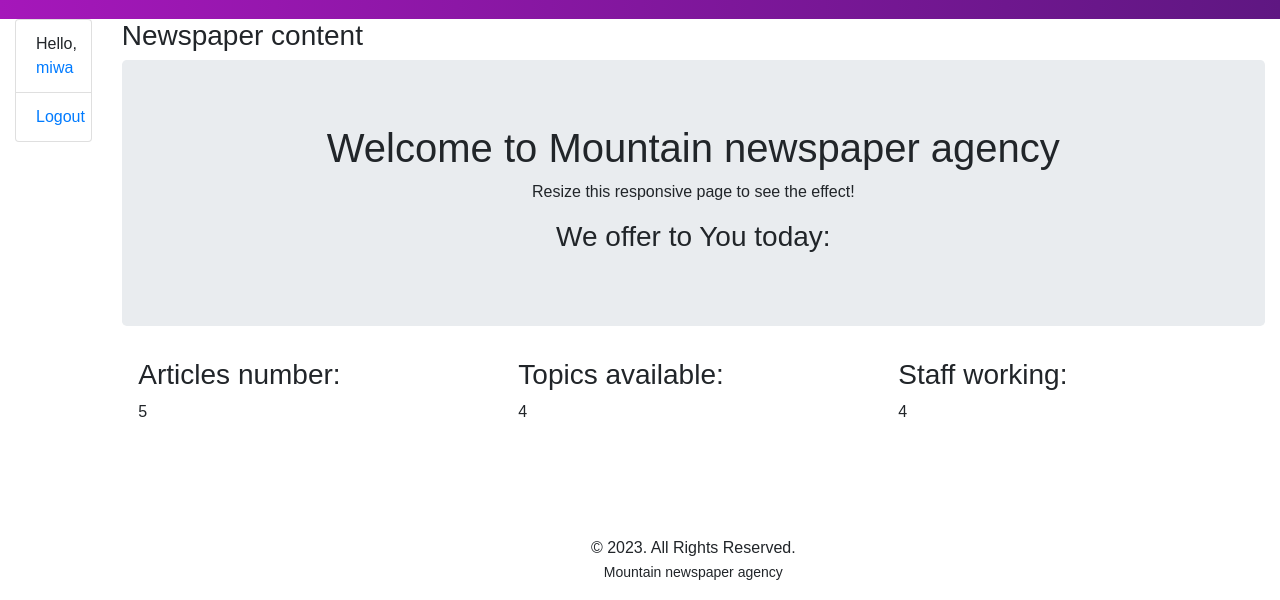
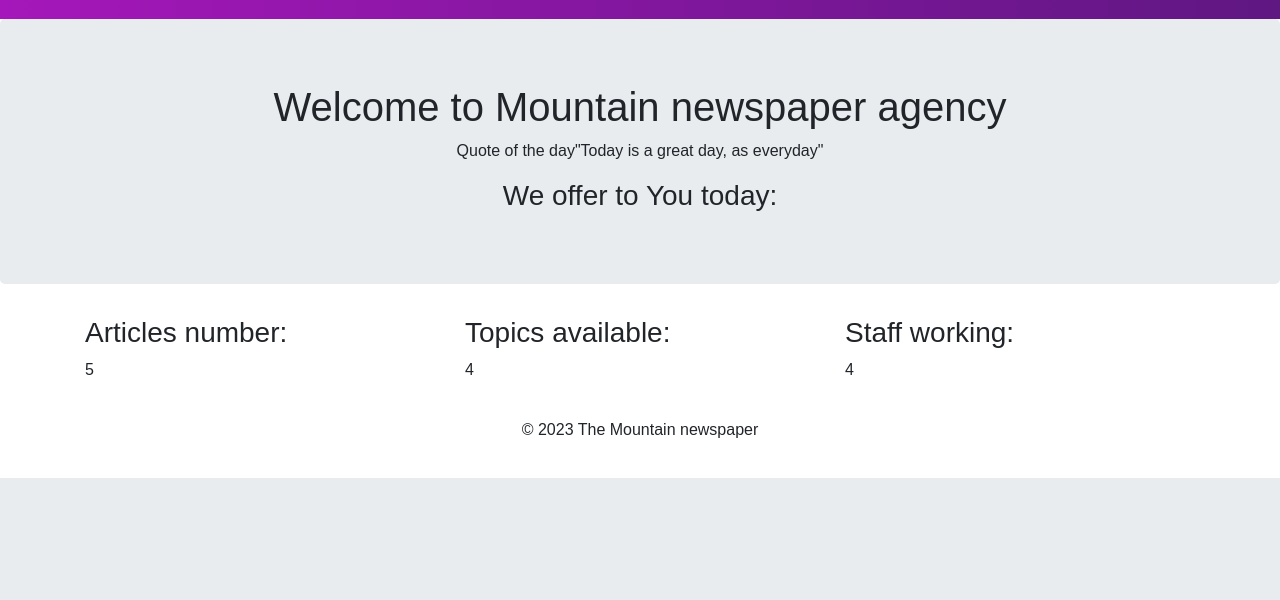
Before and after one commit to skmiwa1/newspaper-agency, a Django app: page / in a window 1280 px wide. Shown: the part 334-934 px from the top of the page. After the commit the page ends 812 px from the top, so only its background shows below. Run offline with Django 4.2, Linux system fonts and the light colour scheme; a user stored in the database is signed in; data comes from the database, SQL or seed files in the repository; both versions use the stored data as it was after the commit; some libraries are stand-ins or nearby versions.

Commit message:
footer add

```diff
--- a/static/css/style.css
+++ b/static/css/style.css
@@ -2,7 +2,9 @@
 {
     font-family: sans-serif;
     font-weight: lighter;
-
+    min-height: 100vh;
+    display: flex;
+    flex-direction: column;
 }
 #nav-bar
 {
@@ -43,3 +45,21 @@
     font-weight: 600;
     margin-top: 100px;
 }
+#foot p
+{
+    margin-top: auto;
+
+}
+/* --------- DYN-CONTENT ---------*/
+/* --------- FOOTER ---------*/
+.footer {
+    background-image: linear-gradient(to right, var(--first), var(--second));
+    color: var(--fourth);
+
+    margin-top: auto;
+}
+
+.footer-box{
+    padding: 20px;
+}
+/* --------- FOOTER ---------*/
--- a/templates/base.html
+++ b/templates/base.html
@@ -18,32 +18,9 @@
 </head>
 <body>
 
-  <section id="nav-bar">
-
-  <nav class="navbar navbar-expand-lg navbar-light">
-    <a class="navbar-brand" href="#"><img src="{% static 'img' %}" alt=""></a>
-    <button class="navbar-toggler" type="button" data-toggle="collapse" data-target="#navbarNav" aria-controls="navbarNav" aria-expanded="false" aria-label="Toggle navigation">
-      <span class="navbar-toggler-icon"></span>
-    </button>
-    <div class="collapse navbar-collapse" id="navbarNav">
-      <ul class="navbar-nav ml-auto">
-        <li class="nav-item active">
-          <a class="nav-link" href="{% url 'newspaper:index' %}">Home</a>
-        </li>
-        <li class="nav-item">
-          <a class="nav-link" href="{% url 'newspaper:topic-list' %}">All topics</a>
-        </li>
-        <li class="nav-item">
-          <a class="nav-link" href="{% url 'newspaper:article-list' %}">All articles</a>
-        </li>
-        <li class="nav-item">
-          <a class="nav-link " href="{% url 'newspaper:redactor-list' %}">Redactors</a>
-        </li>
-      </ul>
-    </div>
-  </nav>
-
-  </section>
+      {% block sidebar %}
+          {% include "includes/sidebar.html" %}
+      {% endblock %}
 {#  -----------------------#}
 <section id="banner">
   <div class="container">
@@ -55,29 +32,14 @@
   </div>
   </div>
 
+  </section>
 
-  </section>
-  <html>
-      <div class="container-fluid">
-          <div class="row">
-              <div class="col-sm-1">
-                  {% block sidebar %}
-                      {% include "includes/sidebar.html" %}
-                  {% endblock %}
-              </div>
-              <div class="col-sm-11">
-                  {% block content %}{% endblock %}
-
+      {% block content %} {% endblock %}
       {% block pagination %}
         {% include "includes/pagination.html" %}
       {% endblock %}
       {% block footer %}
         {% include "includes/footer.html" %}
       {% endblock %}
-              </div>
-
-          </div>
-      </div>
-  </html>
 
 </body>
--- a/templates/includes/footer.html
+++ b/templates/includes/footer.html
@@ -1,11 +1,15 @@
-<footer class="probootstrap_section probootstrap-border-top">
+<section class="footer">
+  {% load static %}
+{#  <img src="{% static 'images/wave_down.png' %}" alt="" class="footer-img">#}
   <div class="container">
-    <div class="row mb-5">
-    </div>
-    <div class="row pt-5">
-      <div class="col-md-12 text-center">
-        <p class="probootstrap_font-14">&copy; 2023. All Rights Reserved. <br></a><small>Mountain newspaper agency</small></p>
+    <div class="row text-center">
+      <div class="col-md-3 footer-box"></div>
+      <div class="col-md-6 footer-box">
+        <p>
+          © 2023 The Mountain newspaper
+        </p>
+
       </div>
     </div>
   </div>
-</footer>
+</section>
--- a/templates/includes/pagination.html
+++ b/templates/includes/pagination.html
@@ -1,5 +1,5 @@
-
-{% if is_paginated %}
+<div class="container">
+  {% if is_paginated %}
   <ul class="pagination">
     {% if page_obj.has_previous %}
       <li class="page-item">
@@ -16,3 +16,4 @@
     {% endif %}
   </ul>
 {% endif %}
+</div>
--- a/templates/includes/sidebar.html
+++ b/templates/includes/sidebar.html
@@ -1,10 +1,37 @@
+  <section id="nav-bar">
 
-<ul class="sidebar-nav list-group">
-  {% if user.is_authenticated %}
-    <li class="list-group-item">Hello, <a href="{{ user.get_absolute_url }}">{{ user.get_username }}</a></li>
-    <li class="list-group-item"><a href="{% url 'logout'%}?next={{request.path}}">Logout</a></li>
-  {% else %}
-    <li class="list-group-item"><a href="{% url 'login'%}?next={{request.path}}">Login</a></li>
-  {% endif %}
+  <nav class="navbar navbar-expand-lg navbar-light">
+{#    {% block login %}{% include 'includes/sidebar.html' %}{% endblock %}#}
+    <button class="navbar-toggler" type="button" data-toggle="collapse" data-target="#navbarNav" aria-controls="navbarNav" aria-expanded="false" aria-label="Toggle navigation">
+      <span class="navbar-toggler-icon"></span>
+    </button>
+    <div class="collapse navbar-collapse" id="navbarNav">
+      <ul class="navbar-nav ml-auto">
+        <li class="nav-item active">
+          <a class="nav-link" href="{% url 'newspaper:index' %}">Home</a>
+        </li>
+        <li class="nav-item">
+          <a class="nav-link" href="{% url 'newspaper:topic-list' %}">All topics</a>
+        </li>
+        <li class="nav-item">
+          <a class="nav-link" href="{% url 'newspaper:article-list' %}">All articles</a>
+        </li>
+        <li class="nav-item">
+          <a class="nav-link " href="{% url 'newspaper:redactor-list' %}">Redactors</a>
+        </li>
+        {% if user.is_authenticated %}
+          <li class="nav-item"><a class="nav-link" href="{{ user.get_absolute_url }}">{{ user.get_username }}</a></li>
+          <li class="nav-item"><a class="nav-link" href="{% url 'logout'%}?next={{request.path}}">Logout</a></li>
+        {% else %}
+          <li class="nav-item"><a class="nav-link" href="{% url 'login'%}?next={{request.path}}">Login</a></li>
+        {% endif %}
+      </ul>
+    </div>
+  </nav>
 
-</ul>
+
+  <ul class="sidebar-nav list-group">
+
+
+  </ul>
+  </section>
--- a/templates/newspaper/article_list.html
+++ b/templates/newspaper/article_list.html
@@ -2,7 +2,8 @@
 {% load crispy_forms_filters %}
 
 {% block content %}
-    <h1>Articles List
+  <div class="container">
+       <h1>Articles List
     <a href="{% url 'newspaper:article-create' %}" class="btn btn-primary link-to-page">
       Add new article
     </a>
@@ -33,4 +34,7 @@
     {% else %}
       <p>There are no topics on the site.</p>
     {% endif %}
+
+  </div>
+
 {% endblock %}
--- a/templates/newspaper/index.html
+++ b/templates/newspaper/index.html
@@ -1,18 +1,12 @@
 {% extends "base.html" %}
 
 {% block content %}
-    <h3>Newspaper content</h3>
-
-{#  <p>You have visited this page {{ num_visits }} time{{ num_visits|pluralize }}.</p>#}
-
-
-
 
 
 
 <div class="jumbotron text-center">
   <h1>Welcome to Mountain newspaper agency</h1>
-  <p>Resize this responsive page to see the effect!</p>
+  <p>Quote of the day"Today is a great day, as everyday"</p>
   <h3>We offer to You today:</h3>
 
 
--- a/templates/newspaper/redactor_list.html
+++ b/templates/newspaper/redactor_list.html
@@ -2,6 +2,7 @@
 {% load crispy_forms_filters %}
 
 {% block content %}
+  <div class="container">
     <h1>Redactors List
     </h1>
 
@@ -28,4 +29,7 @@
     {% else %}
       <p>There are no redactors on the site.</p>
     {% endif %}
+
+  </div>
+
 {% endblock %}
--- a/templates/newspaper/topic_list.html
+++ b/templates/newspaper/topic_list.html
@@ -2,6 +2,7 @@
 {% load crispy_forms_filters %}
 
 {% block content %}
+  <div class="container">
     <h1>Topic List
     </h1>
 
@@ -26,4 +27,6 @@
     {% else %}
       <p>There are no topics on the site.</p>
     {% endif %}
+  </div>
+
 {% endblock %}
```
Also changed, not shown: db.sqlite3, static/img/wave_down.png (added). Lines whose indentation alone changed are shown as unchanged.
